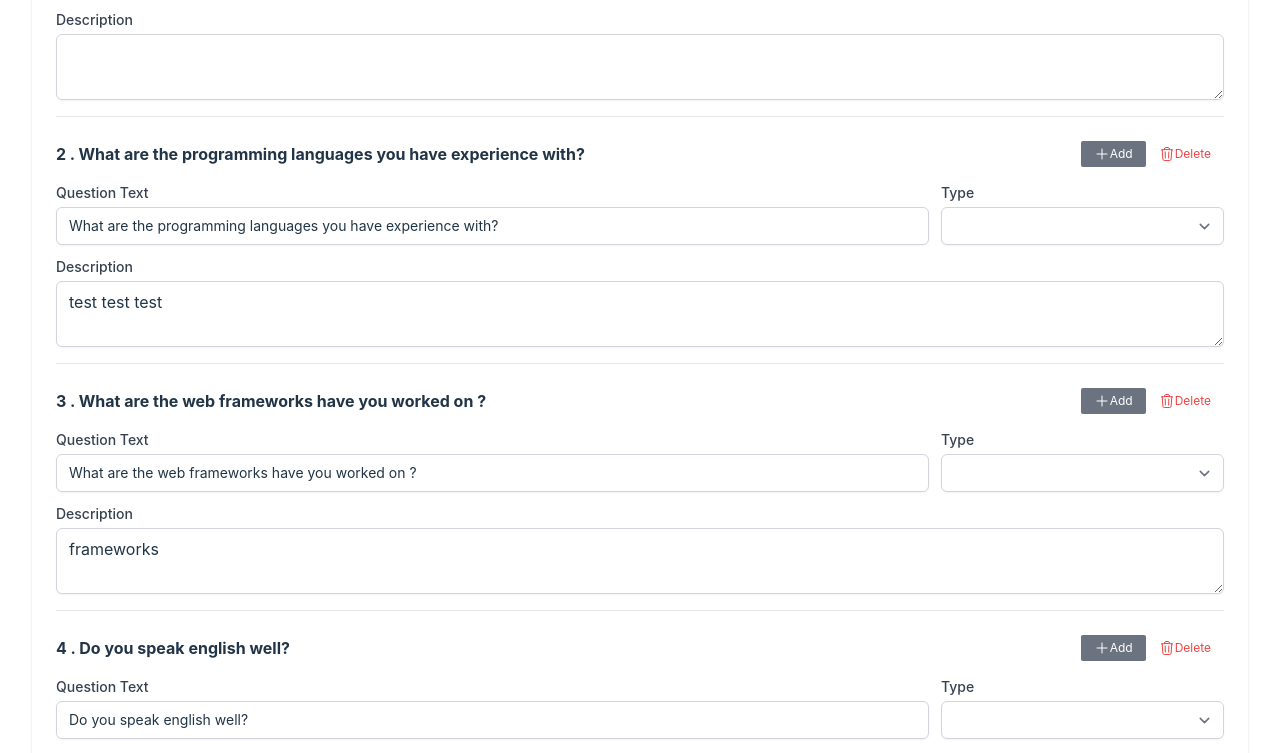
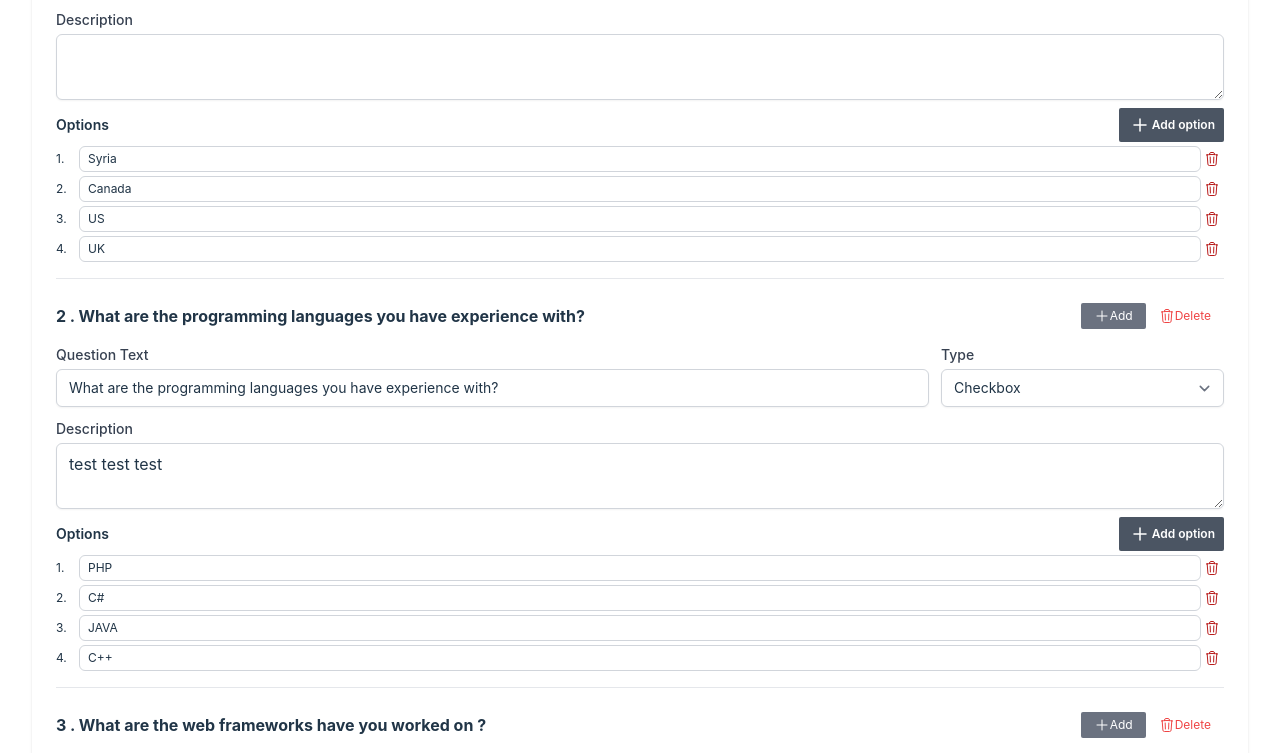
Before and after one commit to ranaarrouk/laravel-vue-survey, a Vue app in the folder vue/: page /surveys/1 in a window 1280 px wide. Shown: the part 954-1707 px from the top of the page. Built offline with nearby package versions, Linux system fonts and the light colour scheme.

Commit message:
Render question types, work on options

```diff
--- a/vue/package.json
+++ b/vue/package.json
@@ -13,6 +13,7 @@
     "@heroicons/vue": "^2.0.18",
     "@tailwindcss/forms": "^0.5.6",
     "axios": "^1.5.0",
+    "uuid": "^9.0.1",
     "vue": "^3.3.4",
     "vue-router": "^4.0.13",
     "vuex": "^4.0.2"
--- a/vue/src/components/editor/QuestionEditor.vue
+++ b/vue/src/components/editor/QuestionEditor.vue
@@ -70,17 +70,62 @@
     <label class="block text-gray-700 font-medium sm:text-sm" :for="'question_description_'+ model.id">
       Description
     </label>
-    <textarea :name="'question_description_'+model.id" :id="'question_description_'+model.id" v-model="model.description"
+    <textarea :name="'question_description_'+model.id" :id="'question_description_'+model.id"
+              v-model="model.description"
               @change="dataChange"
               class="block w-full mt-1 border rounded-md shadow-sm border-gray-300 focus:ring-indigo-500 focus:border-indigo-500">
 
     </textarea>
   </div>
+
+  <!--  data-->
+  <div>
+    <div v-if="shouldHaveOptions()" class="mt-2">
+      <h4 class="text-sm font-semibold mb-1 flex justify-between items-center">
+        Options
+        <button type="button"
+                @click="addOption()"
+                class="flex items-center text-xs text-white bg-gray-600 hover:bg-gray-700 rounded-sm py-1 px-2">
+          <svg xmlns="http://www.w3.org/2000/svg" fill="none" viewBox="0 0 24 24" stroke-width="1.5"
+               stroke="currentColor" class="w-6 h-6">
+            <path stroke-linecap="round" stroke-linejoin="round" d="M12 6v12m6-6H6"/>
+          </svg>
+          Add option
+        </button>
+      </h4>
+
+      <div v-if="!model.data.options.length" class="text-center text-gray-700 text-xs py-3">
+        You don't have any options defined
+      </div>
+
+      <div v-for="(option, index) in model.data.options" :key="option.uuid"
+           class="flex items-center mb-1">
+        <span class="w-6 text-xs">
+          {{ index + 1 }}.
+        </span>
+        <input type="text"
+               v-model="option.text"
+               @change="dataChange"
+               class="w-full px-2 py-1 text-xs rounded-md border border-gray-300 focus:border-indigo-600"/>
+
+        <button type="button" @click="removeOption(option)"
+                class="flex justify-center items-center text-red-700 text-xs w-6 h-6 border border-transparent rounded-full transition-colors bg-white hover:bg-red-100 hover:border-red-700">
+          <svg xmlns="http://www.w3.org/2000/svg" fill="none" viewBox="0 0 24 24" stroke-width="1.5" stroke="currentColor" class="w-4 h-4">
+            <path stroke-linecap="round" stroke-linejoin="round" d="M14.74 9l-.346 9m-4.788 0L9.26 9m9.968-3.21c.342.052.682.107 1.022.166m-1.022-.165L18.16 19.673a2.25 2.25 0 01-2.244 2.077H8.084a2.25 2.25 0 01-2.244-2.077L4.772 5.79m14.456 0a48.108 48.108 0 00-3.478-.397m-12 .562c.34-.059.68-.114 1.022-.165m0 0a48.11 48.11 0 013.478-.397m7.5 0v-.916c0-1.18-.91-2.164-2.09-2.201a51.964 51.964 0 00-3.32 0c-1.18.037-2.09 1.022-2.09 2.201v.916m7.5 0a48.667 48.667 0 00-7.5 0" />
+          </svg>
+        </button>
+      </div>
+    </div>
+  </div>
+  <!--  / data-->
+
   <hr class="my-4">
 </template>
 
 <script setup>
-  import {ref} from "vue";
+  import {ref, computed} from "vue";
+  import store from "../../store";
+  import {v4 as uuidv4} from "uuid";
 
   const props = defineProps({
     question: Object,
@@ -91,6 +136,49 @@
 
   const model = ref(JSON.parse(JSON.stringify(props.question)));
 
+  const questionTypes = computed(() => store.state.questionTypes);
+
+  function upperCaseFirst(str) {
+    return str.charAt(0).toUpperCase() + str.slice(1);
+  }
+
+  function shouldHaveOptions() {
+    return ["select", "radio", "checkbox"].includes(model.value.type)
+  }
+
+  function getOptions() {
+    return model.value.data.options;
+  }
+
+  function setOptions(options) {
+    return model.value.data.options = options;
+  }
+
+  function addOption(option) {
+    setOptions([...getOptions(), {uuid: uuidv4(), text: ""}]);
+    dataChange();
+  }
+
+  function removeOption(option) {
+    setOptions(getOptions().filter((opt) => opt !== option));
+    dataChange();
+  }
+
+  function typeChange() {
+    if(shouldHaveOptions())
+    {
+      setOptions(getOptions() || []);
+    }
+    dataChange();
+  }
+
+  function dataChange(){
+    const data = JSON.parse(JSON.stringify(model.value));
+    if(!shouldHaveOptions())
+      delete data.data.options;
+    emit("change", data);
+  }
+
 </script>
 
 <style scoped>
--- a/vue/src/store/index.js
+++ b/vue/src/store/index.js
@@ -131,7 +131,8 @@ const store = createStore({
       data: {},
       token: sessionStorage.getItem("Token")
     },
-    surveys: [...tmpSurveys]
+    surveys: [...tmpSurveys],
+    questionTypes: ["text", "select", "radio", "checkbox", "textarea"]
   },
   getters: {},
   actions: {
```
Also changed, not shown: 1 other file (tests, documents, lock files or other folders).
